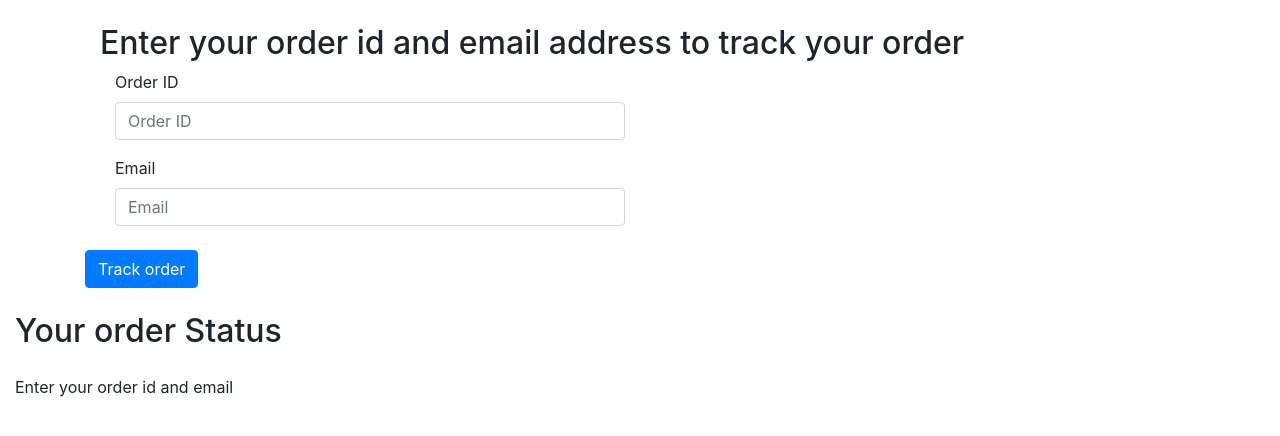
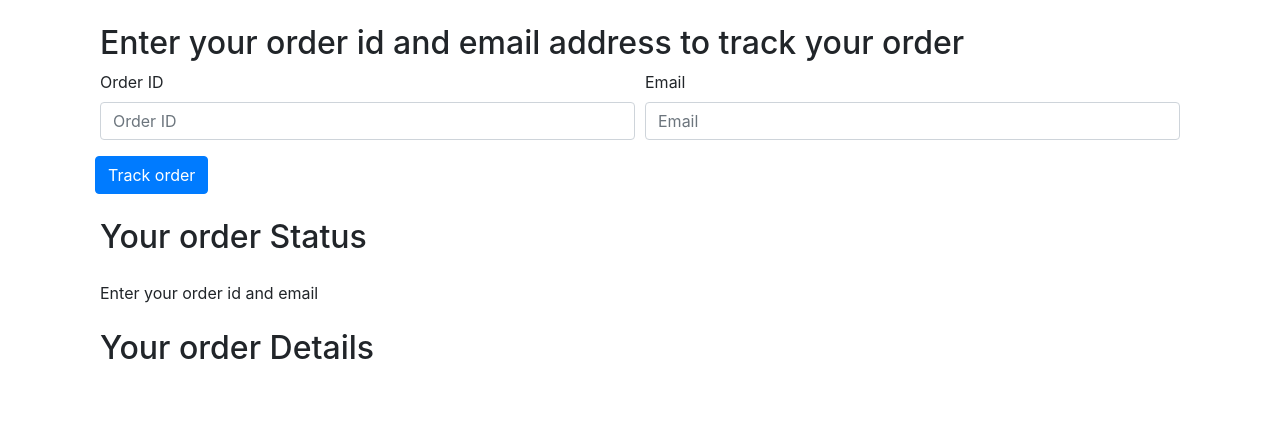
Before and after one commit to hussain89200/Ecom, a Django app: page /shop/tracker/ in a window 1280 px wide. Shown: the part 56-492 px from the top of the page. Run offline with Django 3.2, Linux system fonts and the light colour scheme; parts of the project's set-up code (start-up, migrations or seed data) failed here and were passed over; some libraries are stand-ins or nearby versions.

Commit message:
13th commit

```diff
--- a/mac/shop/templates/shop/tracker.html
+++ b/mac/shop/templates/shop/tracker.html
@@ -5,6 +5,7 @@
     <div class="col my-4">
         <h2>Enter your order id and email address to track your order</h2>
         <form method="post" action="#" id="trackerForm">{% csrf_token %}
+            <div class="form-row">
                 <div class="form-group col-md-6">
                     <label for="name">Order ID</label>
                     <input type="text" class="form-control" id="orderId" name="orderId" placeholder="Order ID">
@@ -13,10 +14,7 @@
                     <label for="inputEmail4">Email</label>
                     <input type="email" class="form-control" name="email" id="email" placeholder="Email">
                 </div>
-    </div>
             <button type="submit" class="btn btn-primary">Track order</button>
-    </form>
-</div>
     </div>
 </div>
 <div class="col my-4">
@@ -24,6 +22,12 @@
     <div class="my-4">
         <ul class="list-group" id="items">
             Enter your order id and email
+        </ul>
+    </div>
+    <h2>Your order Details</h2>
+    <div class="my-4">
+        <ul class="list-group" id="citems">
+
         </ul>
     </div>
 </div>
@@ -46,7 +50,8 @@ $('#trackerForm').submit(function(event) {
         })
         .done(function(data) {
             console.log(data)
-            updates = JSON.parse(data);
+            data = JSON.parse(data);
+            updates = data[0];
             if (updates.length > 0 & updates != {}) {
                 for (i = 0; i < updates.length; i++) {
                     let text = updates[i]['text'];
@@ -62,6 +67,19 @@ $('#trackerForm').submit(function(event) {
                     Sorry, We are not able to fetch this order id and email. Make sure to type correct order Id and email</li>`
                 $('#items').append(mystr);
             }
+            //order details
+            cart = JSON.parse(data[1]);
+            console.log(cart);
+            for (item in cart) {
+                let name = cart[item][1];
+                let qty = cart[item][0];
+                mystr = `<li class="list-group-item d-flex justify-content-between align-items-center">
+                    <b>${name}</b>
+                    <span class="badge badge-primary badge-pill"><b>${qty}</b></span>
+                </li>`
+                $('#citems').append(mystr);
+            }
+
         });
     event.preventDefault();
 });
--- a/mac/shop/views.py
+++ b/mac/shop/views.py
@@ -44,7 +44,7 @@ def tracker(request):
                 updates = []
                 for item in update:
                     updates.append({'text': item.update_desc, 'time': item.timestamp})
-                    response = json.dumps(updates, default=str)
+                    response = json.dumps([updates, order[0].items_json], default=str)
                 return HttpResponse(response)
             else:
                 return HttpResponse('{}')
```
Lines whose indentation alone changed are shown as unchanged.
